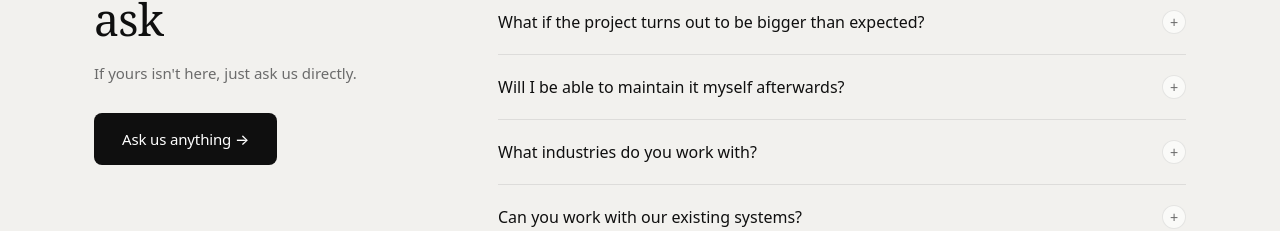
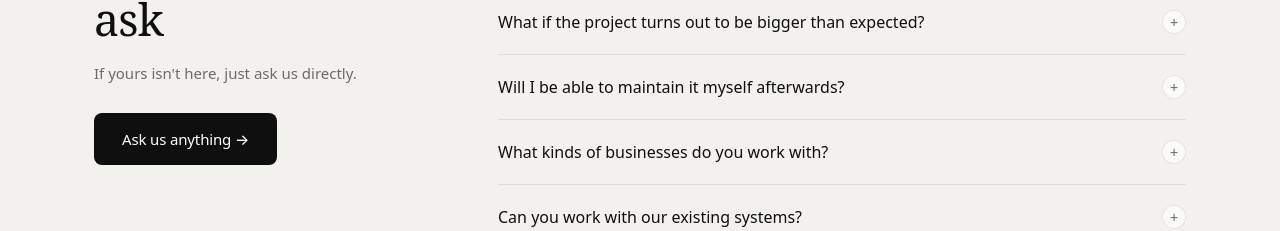
Before and after one commit to printpeachstudio-blip/lexalytic, a Next.js app: page / in a window 1280 px wide. Shown: the part 10734-10965 px from the top of the page. Built offline with nearby package versions, Linux system fonts and the light colour scheme.

Commit message:
fix FAQ industries question - direct line replacement

```diff
--- a/components/FAQ.tsx
+++ b/components/FAQ.tsx
@@ -19,8 +19,8 @@ const faqs = [
     a: 'Yes. We document everything clearly and walk your team through how it works. The goal is to give you something you can use independently — not create dependency on us.',
   },
   {
-    q: 'What industries do you work with?',
-    a: 'All of them. We\'ve built solutions for manufacturing, finance, logistics, professional services, healthcare, retail, and more. The tools differ but the problems are almost always the same.',
+    q: 'What kinds of businesses do you work with?',
+    a: 'All kinds. We have built websites, custom tools, AI products, and data systems for businesses in healthcare, recruitment, construction, professional services, retail, hospitality, and more. The technologies differ but the underlying needs are almost always the same.',
   },
   {
     q: 'Can you work with our existing systems?',
```
